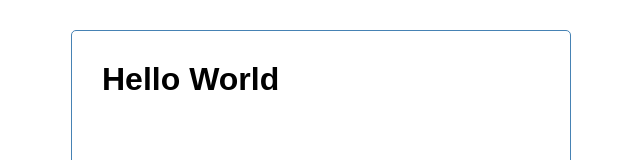
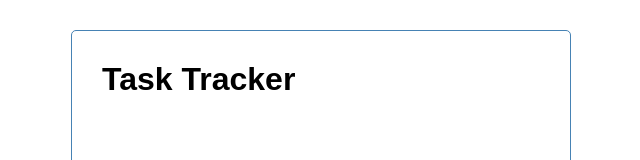
Before and after one commit to CaimeoAI/vuejscli, a Vue app: page / in a window 1280 px wide. Shown: the top 160 px of the page, without its empty margins (319-959 px from the left). Built offline with nearby package versions, Linux system fonts and the light colour scheme.

Commit message:
implemented HeaderComp component into App.vue

```diff
--- a/src/App.vue
+++ b/src/App.vue
@@ -1,14 +1,17 @@
 <template>
   <div class="container">
-    <h1>Hello World</h1>
+    <HeaderComp/>
   </div>
 </template>
 
 <script>
 
+import HeaderComp from './components/Header'
+
 export default {
   name: 'App',
   components: {
+    HeaderComp
   }
 }
 </script>
--- a/src/components/Header.vue
+++ b/src/components/Header.vue
@@ -1,15 +1,20 @@
 <template>
-    <div class="container">
+    <header>
         <h1>Task Tracker</h1>
-    </div>
+    </header>
 </template>
 
 <script>
     export default {
-        name: 'Header',
+        name: 'HeaderComp',
     }
 </script>
 
 <style scoped>
-    header {}
+    header {
+        display: flex;
+        justify-content: space-between;
+        align-items: center;
+        margin-bottom: 20px;
+    }
 </style>
```
